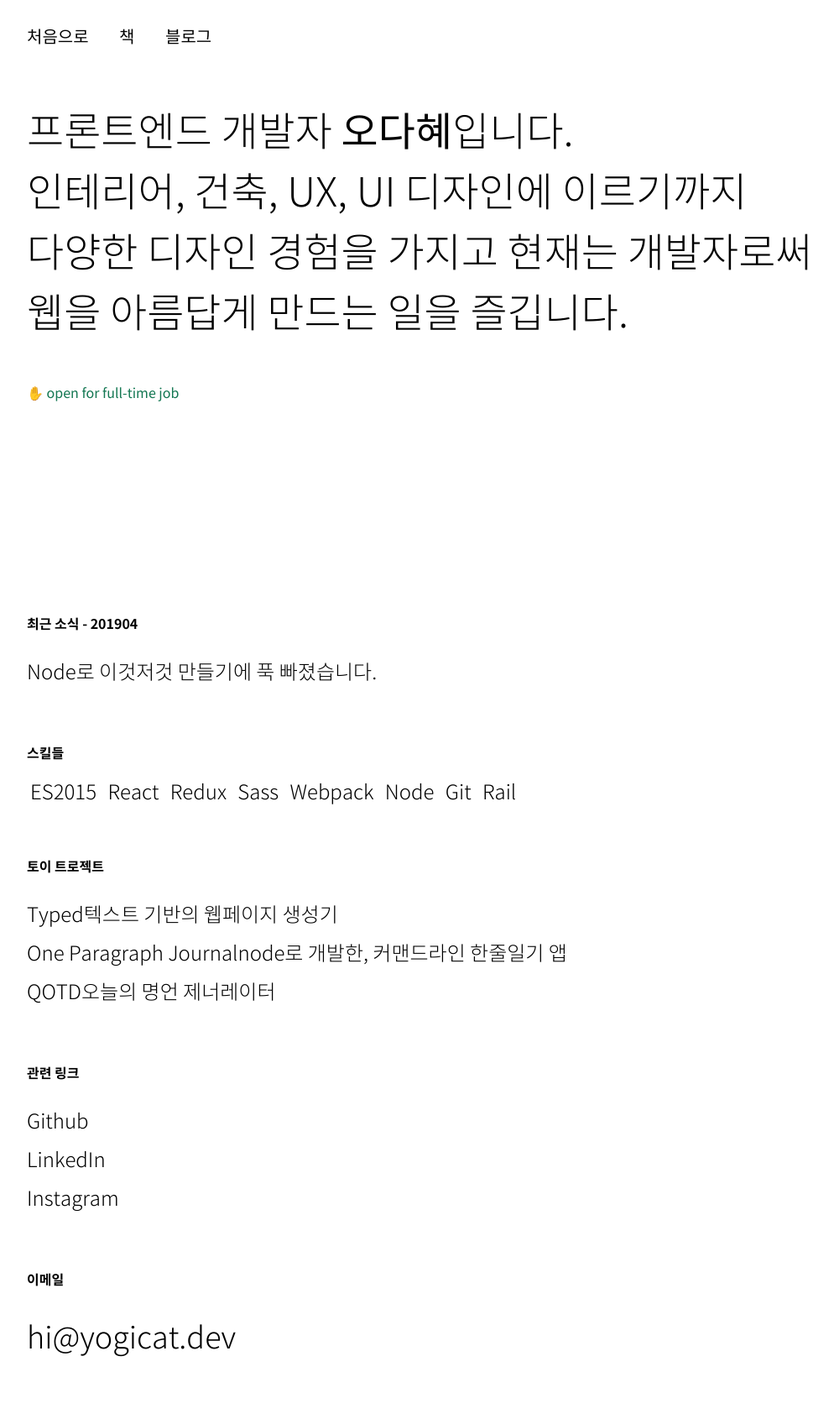
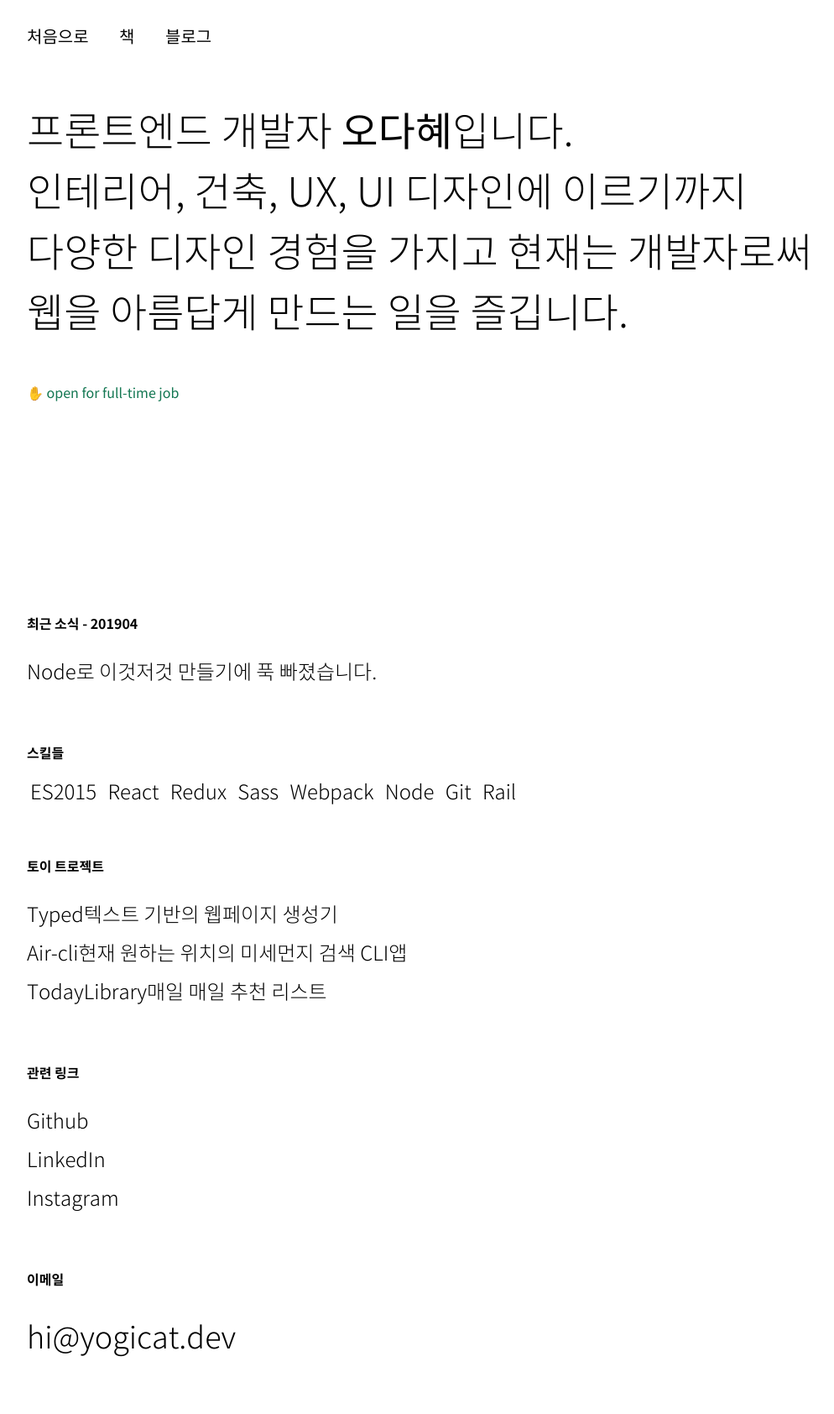
Before and after one commit to yogicat/yogicat.github.io, a Jekyll site: the page built from index.html, in a window 1280 px wide. Shown: the whole page at 84% size, without its empty margins (128-1122 px from the left). Built offline with Jekyll 4.4.1, drawn with Linux system fonts in a browser that asks for light colours.

Commit message:
:poop: fix text

```diff
--- a/index.html
+++ b/index.html
@@ -33,8 +33,8 @@ title: home
   <h4 class="f5 fw6">토이 트로젝트</h4>
   <ul class="f3 fw2 list pl0">
     <li class="pv2">Typed<span>텍스트 기반의 웹페이지 생성기</span></li>
-    <li class="pv2">One Paragraph Journal<span>node로 개발한, 커맨드라인 한줄일기 앱</span></li>
-    <li class="pv2">QOTD<span>오늘의 명언 제너레이터</span></li>
+    <li class="pv2">Air-cli<span>현재 원하는 위치의 미세먼지 검색 CLI앱</span></li>
+    <li class="pv2">TodayLibrary<span>매일 매일 추천 리스트</span></li>
   </ul>
 </section>
 <section class="mt5">
```
